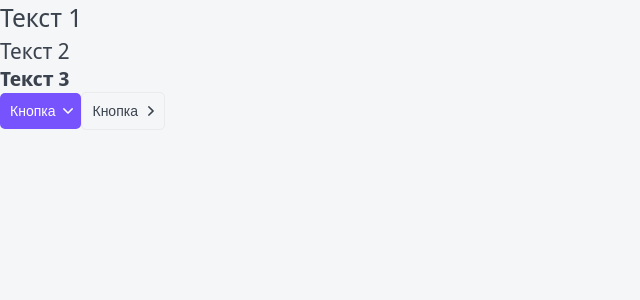
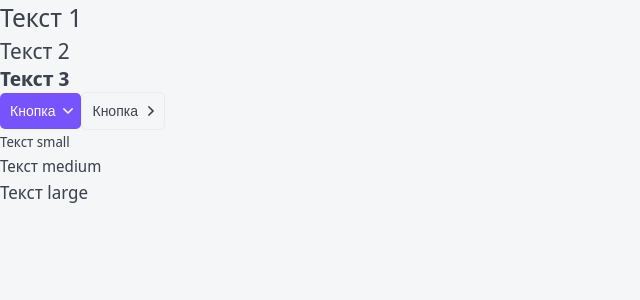
Before and after one commit to irinaWinter/app-next, a Next.js app: page / in a window 1280 px wide. Shown: the top 300 px of the page, without its empty margins (0-640 px from the left). Built offline with nearby package versions, Linux system fonts and the light colour scheme.

Commit message:
Добавляет компонент абзаца

```diff
--- /dev/null
+++ b/components/P/P.module.css
@@ -0,0 +1,18 @@
+.p {
+    margin: 0;
+}
+
+.s {
+    font-size: 14px;
+    line-height: 171%;
+}
+
+.m {
+    font-size: 16px;
+    line-height: 150%;
+}
+
+.l {
+    font-size: 18px;
+    line-height: 161%;
+}
--- /dev/null
+++ b/components/P/P.props.ts
@@ -0,0 +1,6 @@
+import { ButtonHTMLAttributes, DetailedHTMLProps, HTMLAttributes, ReactNode } from 'react';
+
+export interface PProps extends DetailedHTMLProps<HTMLAttributes<HTMLParagraphElement>, HTMLParagraphElement> {
+    children: ReactNode;
+    size?: 's' | 'm' | 'l';
+}
--- /dev/null
+++ b/components/P/P.tsx
@@ -0,0 +1,15 @@
+import { PProps } from './P.props';
+import styles from './P.module.css';
+import cn from 'classnames';
+
+export const P = ({ size = 'm', children, className, ...props }: PProps): JSX.Element => {
+    return (
+        <p className={cn(styles.p, className, {
+            [styles.s]: size === 's',
+            [styles.m]: size === 'm',
+            [styles.l]: size === 'l',
+        })} {...props}>
+            {children}
+        </p >
+    )
+};
--- a/components/index.ts
+++ b/components/index.ts
@@ -1,2 +1,3 @@
 export * from './Htag/Htag'
 export * from './Button/Button'
+export * from './P/P'
--- a/pages/index.tsx
+++ b/pages/index.tsx
@@ -1,4 +1,4 @@
-import { Button, Htag } from '../components';
+import { Button, Htag, P } from '../components';
 
 export default function Home(): JSX.Element {
   return (
@@ -8,6 +8,9 @@
       <Htag tag="h3">Текст 3</Htag>
       <Button appearance="primary" arrow="down">Кнопка</Button>
       <Button appearance="ghost" arrow="right">Кнопка</Button>
+      <P size="s">Текст small</P>
+      <P>Текст medium</P>
+      <P size="l">Текст large</P>
     </>
   )
 }
```
